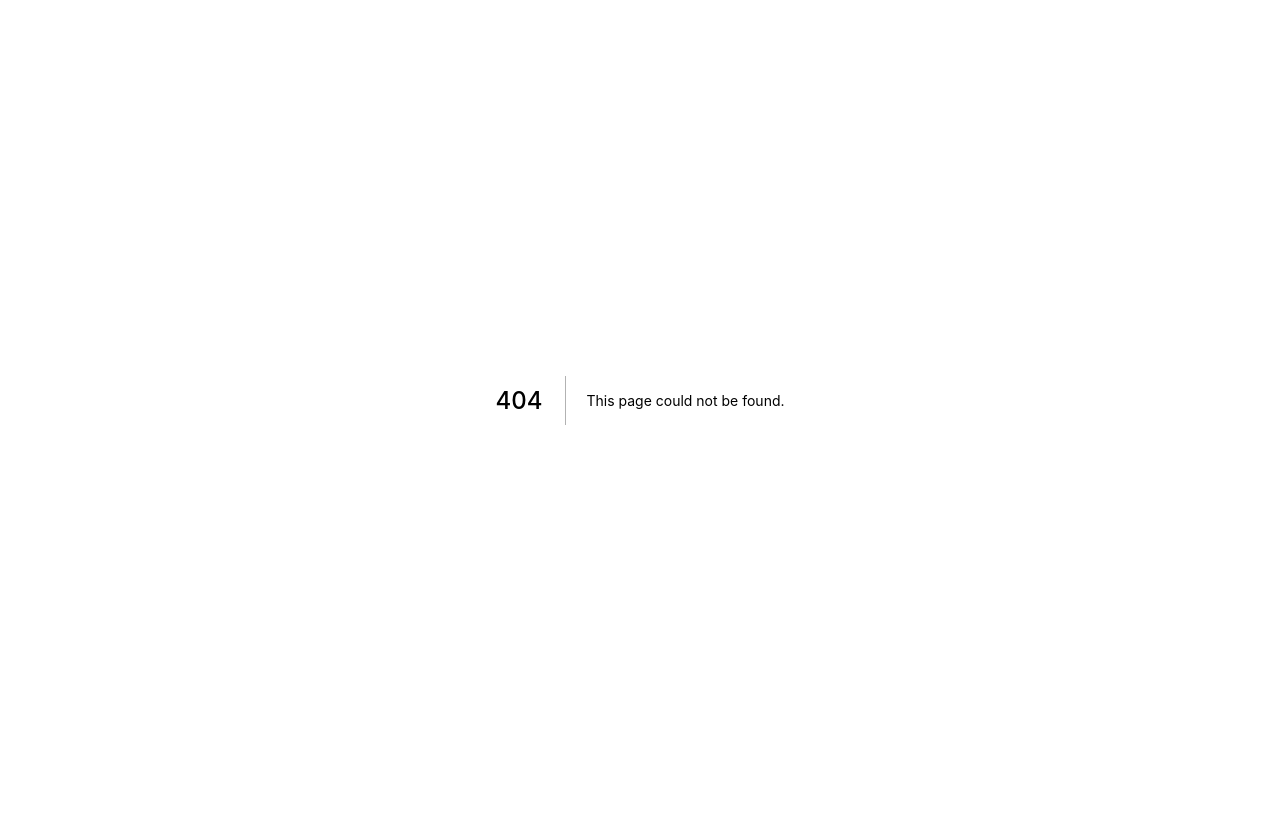
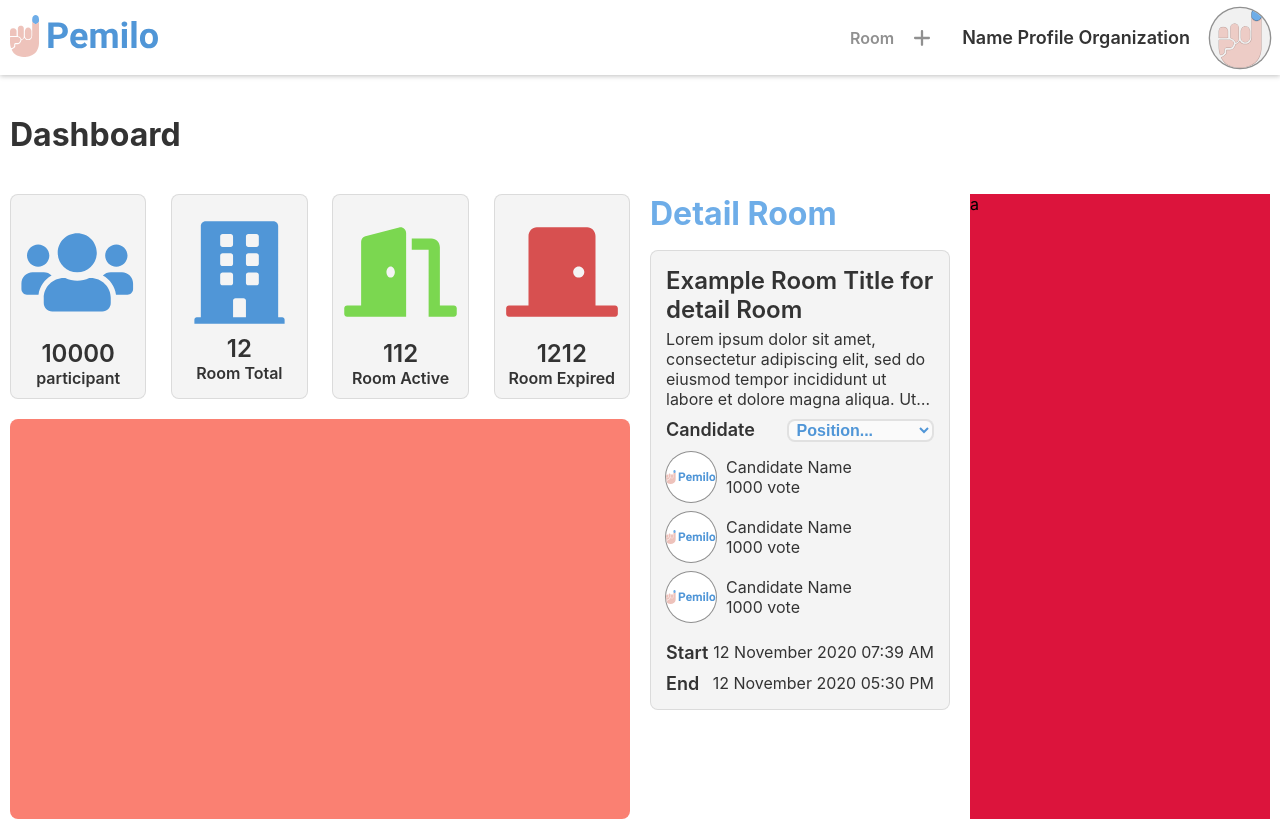
Before and after one commit to Pemiloo/server, a Next.js app: page /page/dashboard in a window 1280 px wide. Before the commit this address had no page. Built offline with nearby package versions, Linux system fonts and the light colour scheme.

Commit message:
modeling dashboard
unfinished

```diff
--- /dev/null
+++ b/pages/page/dashboard.jsx
@@ -0,0 +1,155 @@
+import Nav from '../components/nav';
+import s from '../../styles/page/dashboard.module.css'
+
+const Dashboard = () => {
+  return(
+    <div>
+      <Nav></Nav>
+      <div className={s.containerFluid}>
+
+        <div className={s.row}>
+          <div className={s.headpage}>
+            <span>Dashboard</span>
+          </div>
+        </div>
+
+        <div className={s.row}>
+
+          <div className={`${s.column} ${s.info}`}>
+            <div className={s.flex}>
+
+              <div className={s.col}>
+                <div className={s.column}>
+                  <img src="/icon/Frame participant.svg" alt="participant-icon"/>
+                  <span className={s.headtxt}>10000</span>
+                  <span className={s.txt}>participant</span>
+                </div>
+              </div>
+
+              <div className={s.col}>
+                <div className={s.column}>
+                  <img src="/icon/Frame room.svg" alt="room-icon"/>
+                  <span className={s.headtxt}>12</span>
+                  <span className={s.txt}>Room Total</span>
+                </div>
+              </div>
+
+              <div className={s.col}>
+                <div className={s.column}>
+                  <img src="/icon/Frame active.svg" alt="roomActive-icon"/>
+                  <span className={s.headtxt}>112</span>
+                  <span className={s.txt}>Room Active</span>
+                </div>
+              </div>
+
+              <div className={s.col}>
+                <div className={s.column}>
+                  <img src="/icon/Frame expire.svg" alt="roomExpire-icon"/>
+                  <span className={s.headtxt}>1212</span>
+                  <span className={s.txt}>Room Expired</span>
+                </div>
+              </div>
+
+            </div>
+
+            <div className={s.graphRoom}>
+              {/* split code graph */}
+            </div>
+          </div>
+
+          <div className={`${s.column} ${s.detailRoom}`}>
+
+            <div className={s.row}>
+              <span className={s.headsection}>Detail Room</span>
+            </div>
+
+            <div className={`${s.column} ${s.detail}`}>
+
+              <div className={`${s.column} ${s.room}`}>
+                <div className={s.row}>
+                  <div className={s.headtxt}>
+                    <span>Example Room Title for detail Room</span>
+                  </div>
+                </div>
+
+                <div className={s.row}>
+                  <span className={s.txt}>
+                    Lorem ipsum dolor sit amet, consectetur adipiscing elit, sed do eiusmod tempor incididunt ut labore et dolore magna aliqua. Ut enim ad minim veniam, quis nostrud exercitation ullamco laboris nisi ut aliquip ex ea commodo consequat. Duis aute irure dolor in reprehenderit in voluptate velit esse cillum dolore eu fugiat nulla pariatur. Excepteur sint occaecat cupidatat non proident, sunt in culpa qui officia deserunt mollit anim id est laborum.
+                  </span>
+                </div>
+              </div>
+
+              <div className={`${s.column} ${s.candidates}`}>
+                <div className={s.flex}>
+                  <div className={s.subheadtxt}>
+                    <span>Candidate</span>
+                  </div>
+                  <select name="position" id="position" className={`${s.select} ${s.txt}`}>
+                    <option value="placeholder" selected disabled hidden>Position...</option>
+                    <option value="position2">Ketua Osis</option>
+                    <option value="position3">Unknown</option>
+                    <option value="position4">Wakil Ketua Osis</option>
+                  </select>
+                </div>
+                <div className={s.column}>
+
+                  <div className={s.candidate}>
+                    <div className={s.row}>
+                      <img src="/logo.svg" alt="candidate"/>
+                      <div className={s.column}>
+                        <span className={s.txt}>Candidate Name</span>
+                        <span className={s.txt}>1000 vote</span>
+                      </div>
+                    </div>
+                  </div>
+                  <div className={s.candidate}>
+                    <div className={s.row}>
+                      <img src="/logo.svg" alt="candidate"/>
+                      <div className={s.column}>
+                        <span className={s.txt}>Candidate Name</span>
+                        <span className={s.txt}>1000 vote</span>
+                      </div>
+                    </div>
+                  </div>
+                  <div className={s.candidate}>
+                    <div className={s.row}>
+                      <img src="/logo.svg" alt="candidate"/>
+                      <div className={s.column}>
+                        <span className={s.txt}>Candidate Name</span>
+                        <span className={s.txt}>1000 vote</span>
+                      </div>
+                    </div>
+                  </div>
+
+                </div>
+              </div>
+
+              <div className={`${s.column} ${s.status}`}>
+                <div className={s.row}>
+                  <div className={`${s.flex}`}>
+                    <span className={s.subheadtxt}>Start</span>
+                    <span className={s.txt}>12 November 2020 07:39 AM</span>
+                  </div>
+                </div>
+                <div className={s.row}>
+                  <div className={`${s.flex}`}>
+                    <span className={s.subheadtxt}>End</span>
+                    <span className={s.txt}>12 November 2020 05:30 PM</span>
+                  </div>
+                </div>
+              </div>
+
+            </div>
+
+          </div>
+
+          <div className={`${s.column} ${s.recentRoom}`}>
+            <div>a</div>
+          </div>
+        </div>
+
+      </div>
+    </div>
+  )
+}
+export default Dashboard
--- /dev/null
+++ b/styles/page/dashboard.module.css
@@ -0,0 +1,162 @@
+.containerFluid{  /*reusable selector*/
+  max-width: 1366px;
+  width: 100%;
+  padding: 75px 0 0;
+  min-height: 100vh;
+  margin: auto;
+}
+.row{
+  display: flex;
+  flex-direction: row;
+  width: 100%;
+}
+.column{
+  display: flex;
+  flex-direction: column;
+  width: 100%;
+}
+.flex{
+  display: flex;
+  flex-direction: row;
+  justify-content: space-between;
+  width: 100%;
+}
+.col{
+  padding: 10px 0px;
+  display: flex;
+  align-items: center;
+  box-sizing: border-box;
+}
+.headpage{
+  font-size: xx-large;
+  font-weight: 700;
+  margin: 40px 0;
+  padding: 0px 10px;
+  color: #333333;
+}
+.headsection{
+  font-size: xx-large;
+  font-weight: 700;
+  color: #6EADE8;
+}
+.headtxt{
+  font-size: x-large;
+  font-weight: 600;
+  color: #333333;
+}
+.subheadtxt{
+  font-size: large;
+  font-weight: 600;
+  color: #333333;
+}
+.txt{
+  font-size: medium;
+  color: #333333;
+  overflow: hidden;
+   text-overflow: ellipsis;
+   display: -webkit-box;
+   -webkit-line-clamp: 4; /* number of lines to show */
+   -webkit-box-orient: vertical;
+}
+
+.info{  /*custom selector*/
+  width: 50%;
+  padding: 0px 10px;
+}
+.info .col{
+  width: 22%;
+  background-color: #F4F4F4;
+  border: 1px solid rgba(0, 0, 0, 0.1);
+  border-radius: 8px;
+}
+.info .col span{
+  font-weight: 600;
+  text-align: center;
+}
+.graphRoom{
+  width: 100%;
+  height: 400px;
+  margin-top: 20px;
+  border-radius: 8px;
+  background-color: salmon;
+}
+
+.detailRoom{  /*custom selector*/
+  width: 25%;
+  padding: 0px 10px;
+}
+.detail{
+  margin-top: 17px;
+  width: 100%;
+  background-color: #F4F4F4;
+  border: 1px solid rgba(0, 0, 0, 0.1);
+  box-sizing: border-box;
+  border-radius: 8px;
+  padding: 15px;
+}
+.room .txt{margin-top: 5px;}
+.candidates{margin-top: 10px;}
+.select{
+  width: 55%;
+  height: 100%;
+  background-color: #FAFAFA;
+  border: 2px solid rgba(0, 0, 0, 0.1);
+  border-radius: 8px;
+  font-weight: 600;
+  color: #5096D7;
+  padding-left: 4px;
+}
+.candidate{margin-top: 10px;}
+.candidate img{
+  width: 50px;
+  height: 50px;
+  box-shadow: 0 0 0 1px #909090;
+  border-radius: 100%;
+  object-fit: fill;
+  object-position: center;
+  background-color: #ffffff;
+}
+.candidate .column{
+  justify-content: center;
+  padding-left: 10px;
+}
+.status{margin-top: 10px;} .status > .row{margin-top: 10px;}
+
+.recentRoom{ /*custom selector*/
+  width: 25%;
+  padding: 0px 10px;
+}
+.recentRoom > div{
+  width: 100%;
+  height: 100%;
+  background-color: crimson;
+}
+
+@media screen and (max-width : 1140px){ /*responsive selector*/
+  .info .col{
+    width: 24%;
+  }
+  .info{
+    padding-right: 5px;
+  }
+  .roomInfo{
+    padding: 0px 5px;
+  }
+  .recentRoom{
+    padding-left: 5px;
+  }
+  .headtxt{
+    font-size: larger;
+  }
+  .subheadtxt{
+    font-size: medium;
+  }
+  .txt{
+    font-size: small;
+  }
+}
+@media screen and (max-width : 1000px){
+  .containerFluid{
+    display: none;
+  }
+}
```
